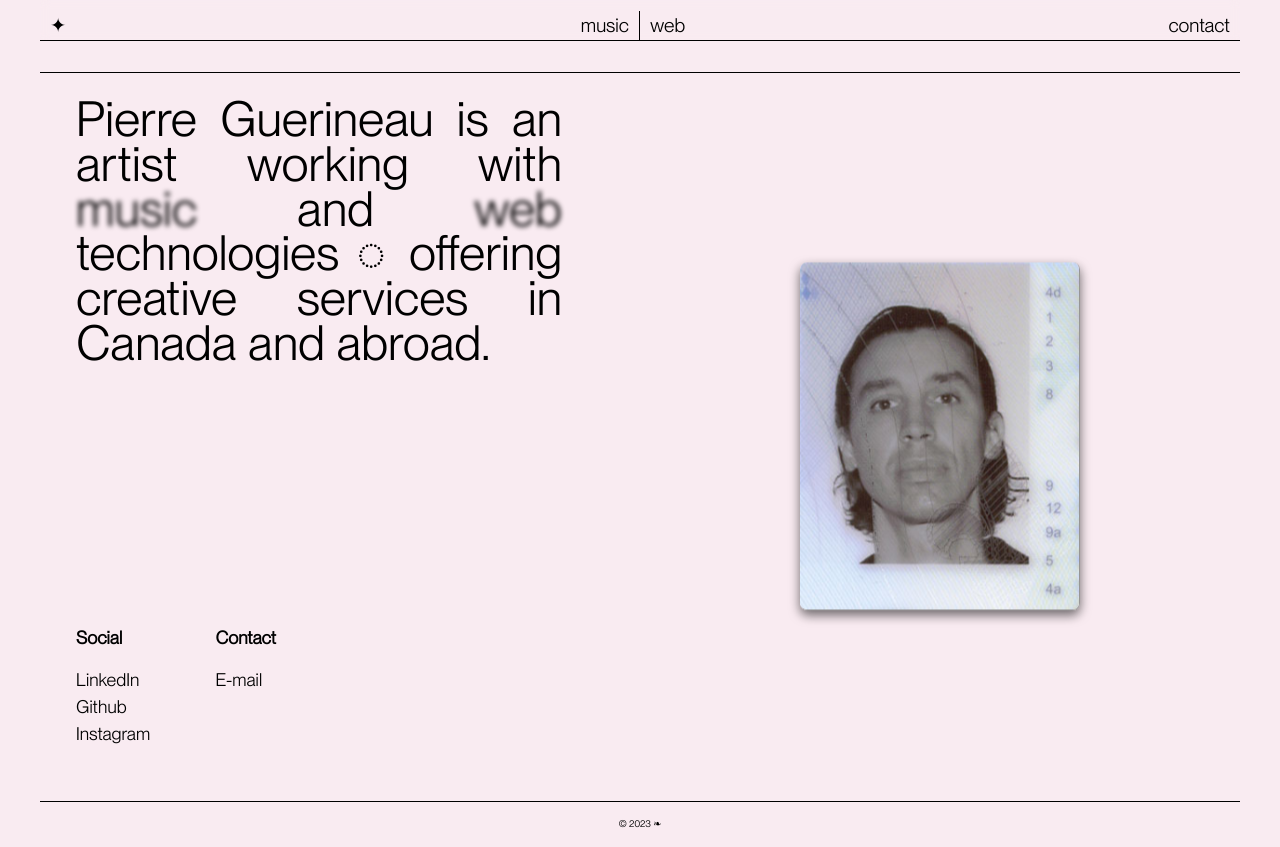
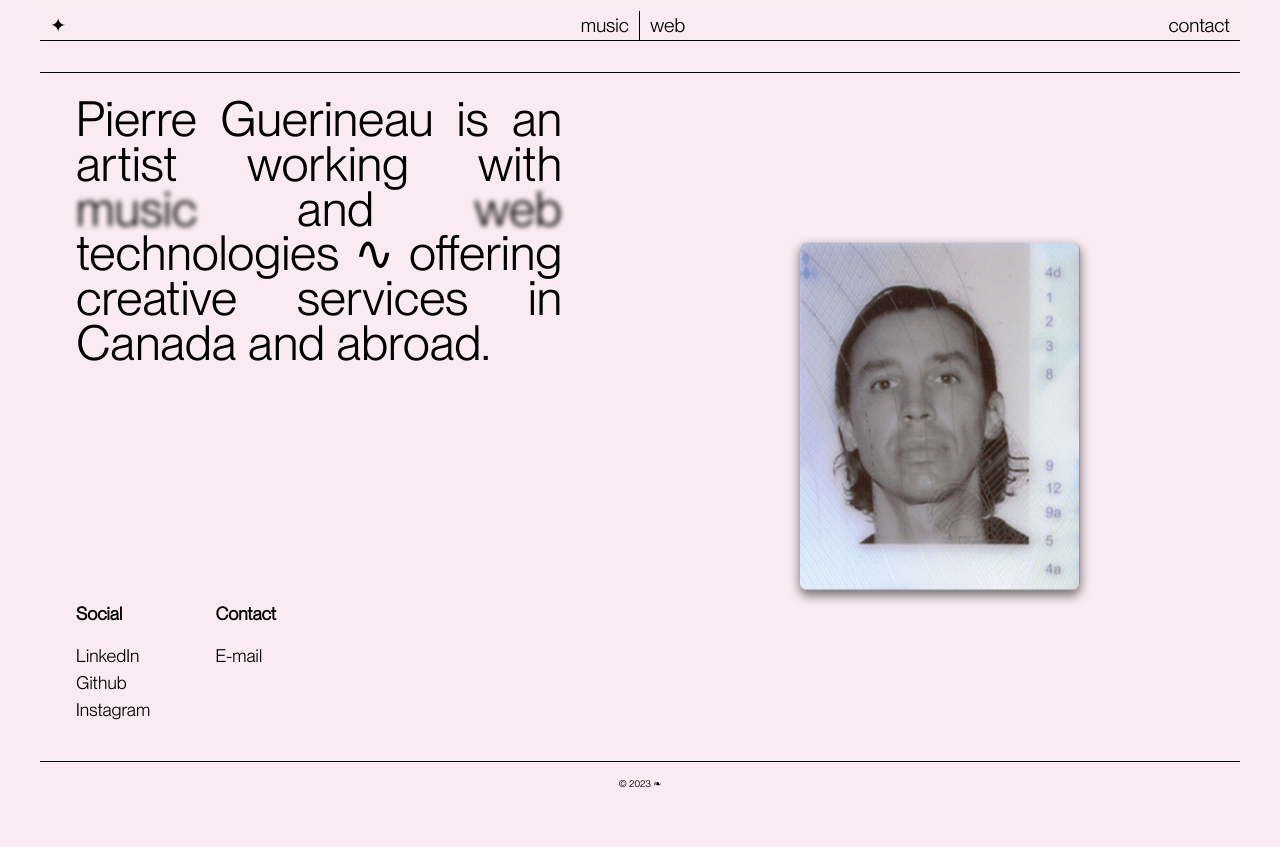
Before and after one commit to piaere/pg-official-v2, a React (Vite) app in the folder pg-vite/: page / in a window 1280 px wide. After the commit the page ends 807 px from the top, so only its background shows below. Built offline with nearby package versions, Linux system fonts and the light colour scheme.

Commit message:
new symbol + cursor default + home 100vh

```diff
--- a/pg-vite/src/Home.jsx
+++ b/pg-vite/src/Home.jsx
@@ -18,7 +18,7 @@ const Home = () => {
             <Link className="music-web" to="/web">
               web
             </Link>{" "}
-            technologies ◌ offering creative services in Canada and abroad.
+            technologies ∿ offering creative services in Canada and abroad.
           </div>
         </div>
         <div className="right-home">
--- a/pg-vite/src/css/Global.css
+++ b/pg-vite/src/css/Global.css
@@ -96,6 +96,7 @@ video {
   border-bottom: 1px black solid;
   border-top: 1px black solid;
   box-sizing: border-box;
+  cursor: default;
 
 }
 
--- a/pg-vite/src/css/Home.css
+++ b/pg-vite/src/css/Home.css
@@ -1,7 +1,7 @@
 .container {
   display: grid;
   grid-template-columns: 1fr 1fr;
-  grid-template-rows: 66vh 25vh;
+  grid-template-rows: 63vh 23vh;
 }
 
 
```
